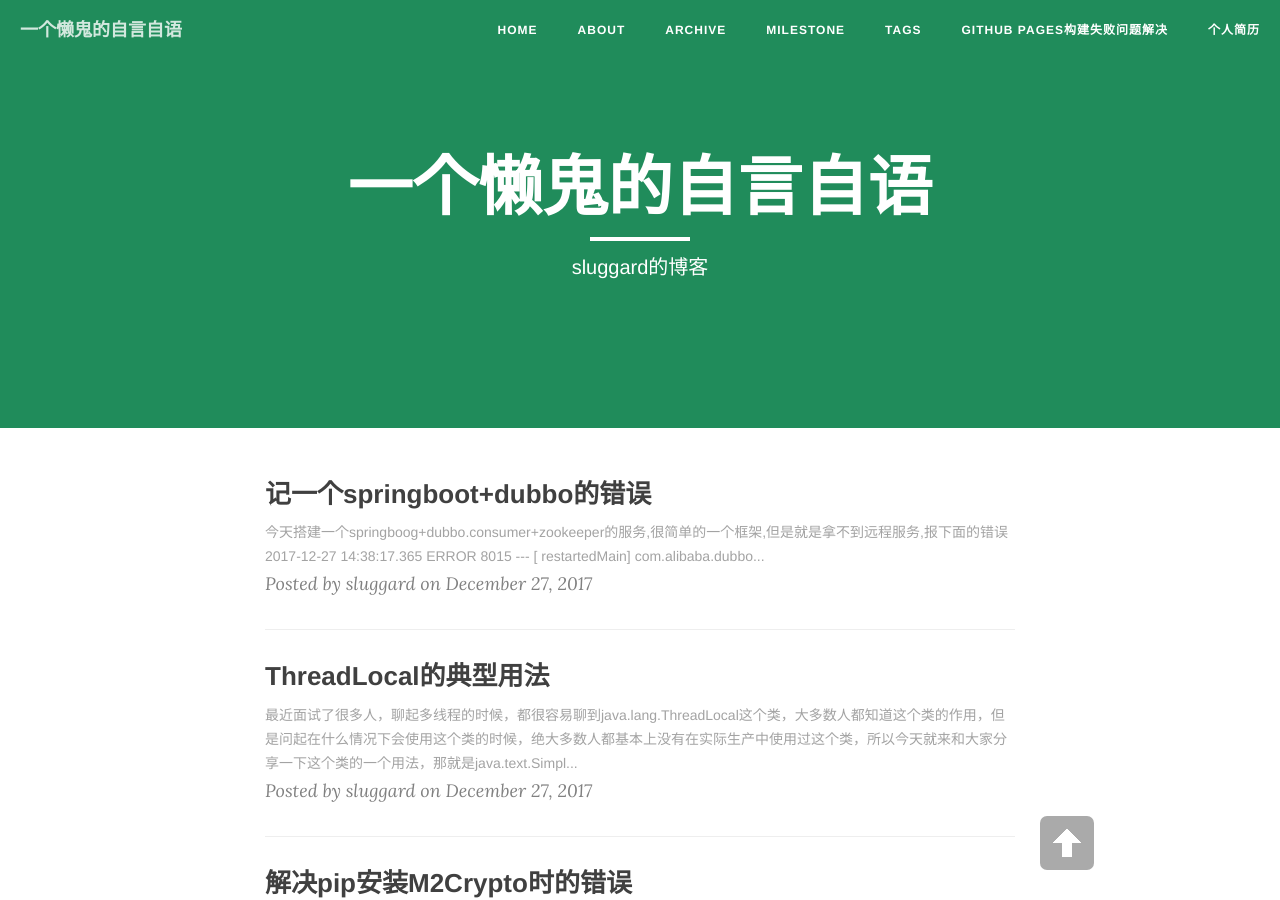
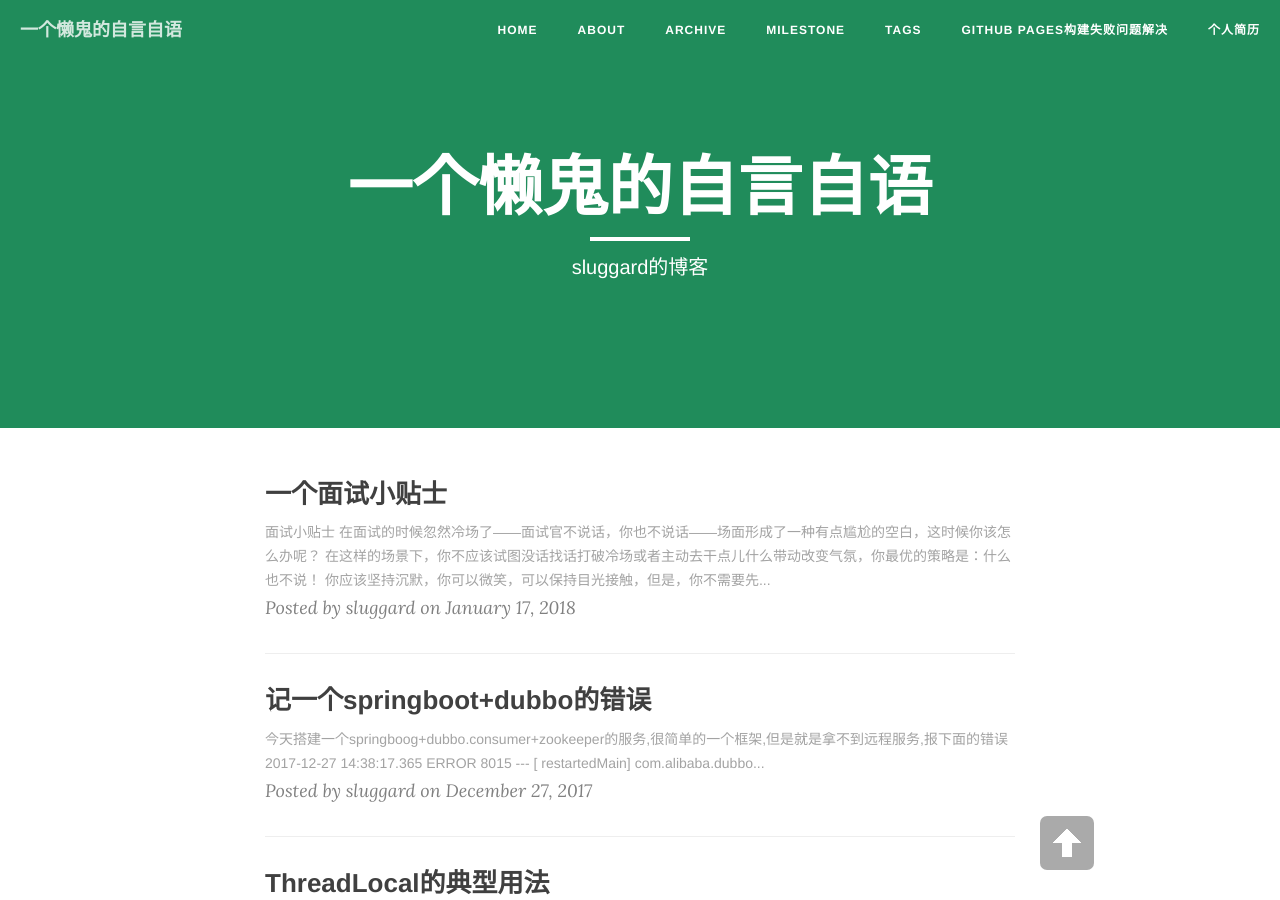
Before and after one commit to sluggard6/sluggard.github.io, a Jekyll site: the page built from index.html, in a window 1280 px wide and 900 px high. Built offline with Jekyll 4.4.1, drawn with Linux system fonts in a browser that asks for light colours; nearby versions of some CDN libraries; the list of posts is cut into pages by our own code; comment, search, counter and statistics services are not loaded.

Commit message:
新博客

```diff
--- /dev/null
+++ b/_posts/2018-01-17-inteview.md
@@ -0,0 +1,18 @@
+---
+layout: post
+title: 一个面试小贴士
+date: 2018-01-17
+categories: blog
+tags: [面试]
+description:
+---
+
+面试小贴士
+
+在面试的时候忽然冷场了——面试官不说话，你也不说话——场面形成了一种有点尴尬的空白，这时候你该怎么办呢？
+
+在这样的场景下，你不应该试图没话找话打破冷场或者主动去干点儿什么带动改变气氛，你最优的策略是：什么也不说！
+
+你应该坚持沉默，你可以微笑，可以保持目光接触，但是，你不需要先开口。
+
+这个建议猛地看起来有点匪夷所思，但是后来我发现，对于一个应试者来说这绝对是一个极好的策略，尤其是当我坐在面试桌子的另一面的时候，我才越来越意识到，应试者主动打破「冷场」往往是一种慌张不自信的信号，同时也往往是对面试官的误判和对面试节奏的破坏，一个自信、令人愉快的应试者应该放松地把面试交给对面的人去掌控，而不是老觉得自己有活跃气氛的责任。
```
Also changed, not shown: resume.md (+1 -1 lines).
